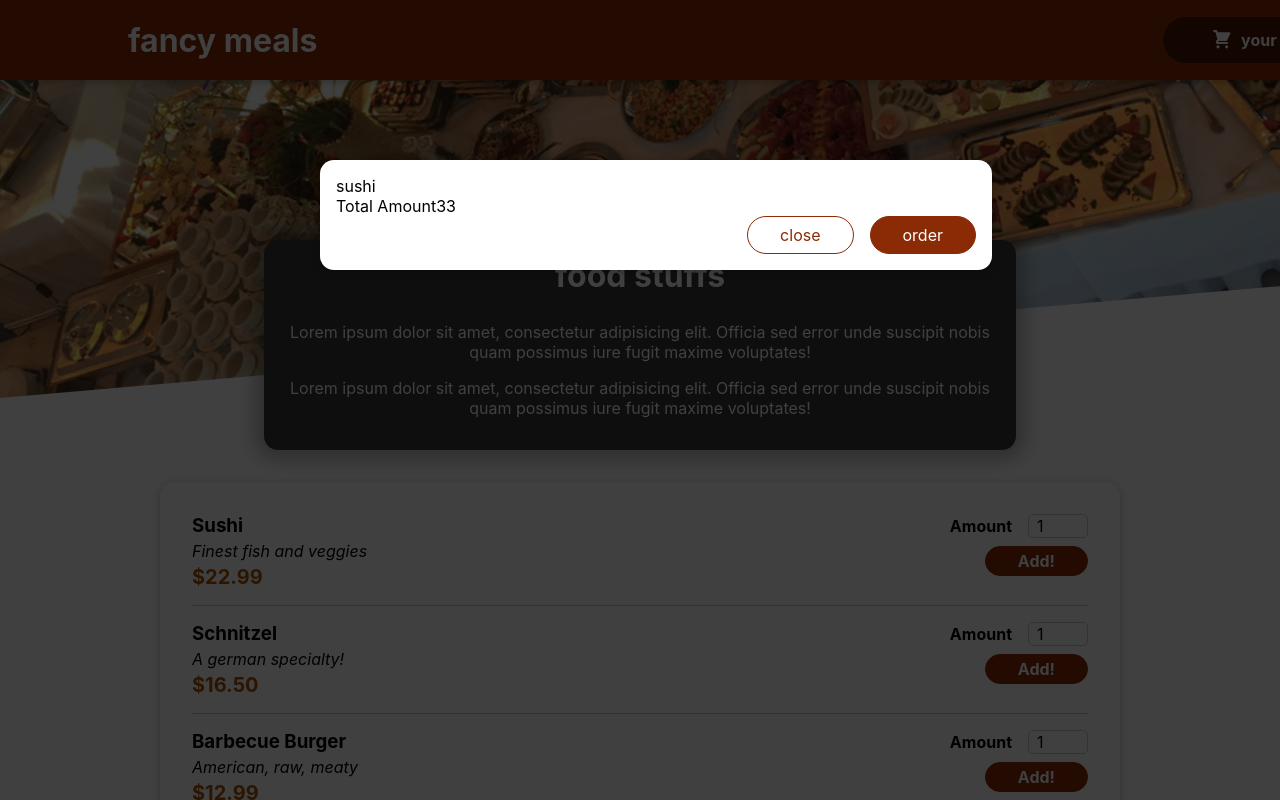
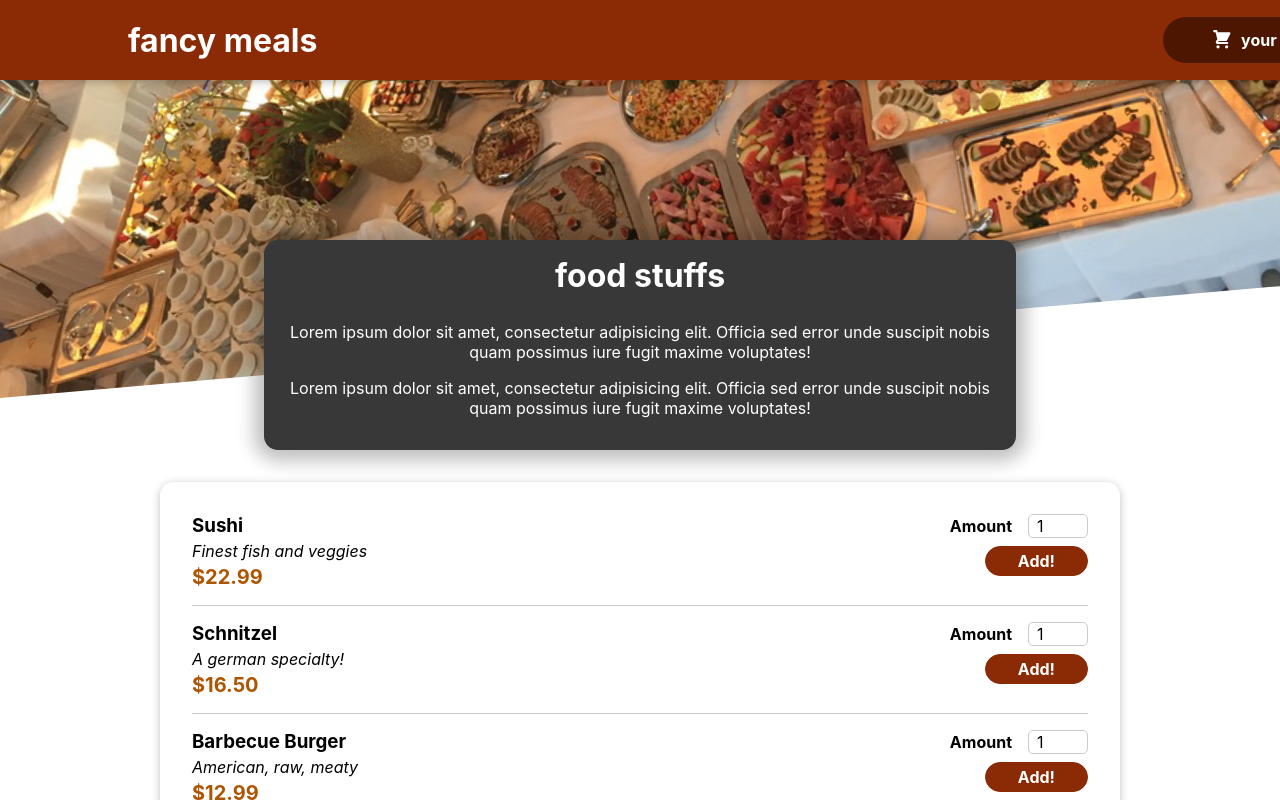
Before and after one commit to ronnie-rios/practice-fe, a React (Create React App) app: page / in a window 1280 px wide. Shown: the top 800 px of the page. Built offline with nearby package versions, Linux system fonts and the light colour scheme.

Commit message:
modal state to hide and shwow functionality

```diff
--- a/src/App.js
+++ b/src/App.js
@@ -1,13 +1,21 @@
-
+import { useState } from 'react';
 import { Cart } from './components/Cart/Cart';
 import Header from './components/Layout/Header';
 import Meals from './components/Meals/Meals';
 
 function App() {
+  const [toggle, setToggle] = useState(false);
+
+  const showCartHandler = () => {
+    setToggle(true)
+  }
+  const hideCartHandler = () => {
+    setToggle(false)
+  }
   return (
     <>
-    <Cart />
-      <Header />
+    {toggle && <Cart onClose={hideCartHandler} />}
+      <Header onShowCart={showCartHandler} />
       <main>
         <Meals />
       </main>
--- a/src/components/Cart/Cart.jsx
+++ b/src/components/Cart/Cart.jsx
@@ -2,18 +2,18 @@
 import { Modal } from '../UI/Modal';
 import classes from './Cart.module.css';
 
-export const Cart = () => {
+export const Cart = (props) => {
   const cartItems = <ul className={classes[`cart-items`]}>{[{ id: '1', name: 'sushi', amount: 2, price: 10}].map(item => <li>{item.name}</li>)}</ul>
 
   return (
-    <Modal>
+    <Modal onClose={props.onClose}>
       {cartItems}
         <div>
           <span>Total Amount</span>
           <span>33</span>
         </div>
         <div className={classes.actions}>
-          <button className={classes['button--alt']}>close</button>
+          <button className={classes['button--alt']} onClick={props.onClose} >close</button>
           <button className={classes.button}>order</button>
         </div>
     </Modal>
--- a/src/components/Layout/Header.jsx
+++ b/src/components/Layout/Header.jsx
@@ -4,12 +4,12 @@
 import HeaderCartButton from './HeaderCartButton';
 
 
-export default function Header() {
+export default function Header(props) {
   return (
     <>
         <header className={classes.header}>
             <h1>fancy meals</h1>
-            <HeaderCartButton />
+            <HeaderCartButton onClick={props.onShowCart}/>
         </header>
         <div className={classes['main-image']}>
             <img
--- a/src/components/Layout/HeaderCartButton.jsx
+++ b/src/components/Layout/HeaderCartButton.jsx
@@ -2,9 +2,9 @@
 import classes from './HeaderCartButton.module.css';
 import CartIcon from '../Cart/CartIcon';
 
-export default function HeaderCartButton() {
+export default function HeaderCartButton(props) {
   return (
-    <button className={classes.button}>
+    <button className={classes.button} onClick={props.onClick}>
         <span className={classes.icon}><CartIcon/></span>
         <span>your cart</span>
         <span className={classes.badge}></span>
--- a/src/components/UI/Modal.jsx
+++ b/src/components/UI/Modal.jsx
@@ -3,7 +3,7 @@
 import classes from './Modal.module.css';
 
 export const BackDrop = props => {
-    return <div className={classes.backdrop}>
+    return <div className={classes.backdrop} onClick={props.onClose}>
 
     </div>
 }
@@ -12,11 +12,13 @@
         <div className={classes.content}>{props.children}</div>
     </div>
 }
-const portalElement = document.getElementById('overlays')
+
+const portalElement = document.getElementById('overlays');
+
 export const Modal = (props) => {
   return (
     <>
-    {ReactDOM.createPortal(<BackDrop />, portalElement)}
+    {ReactDOM.createPortal(<BackDrop onClose={props.onClose}/>, portalElement)}
     {ReactDOM.createPortal(<ModalOverlay>{props.children}</ModalOverlay>, portalElement)}
     </>
   )
```
